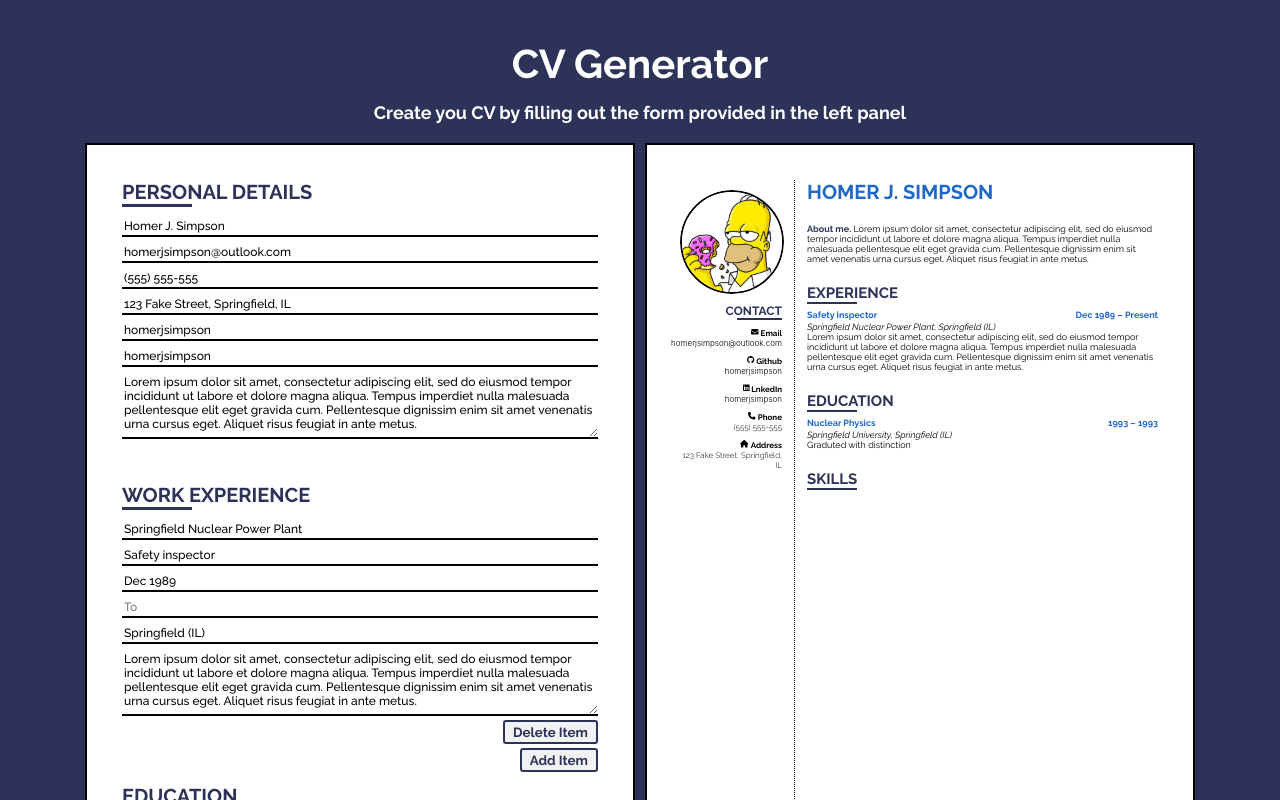
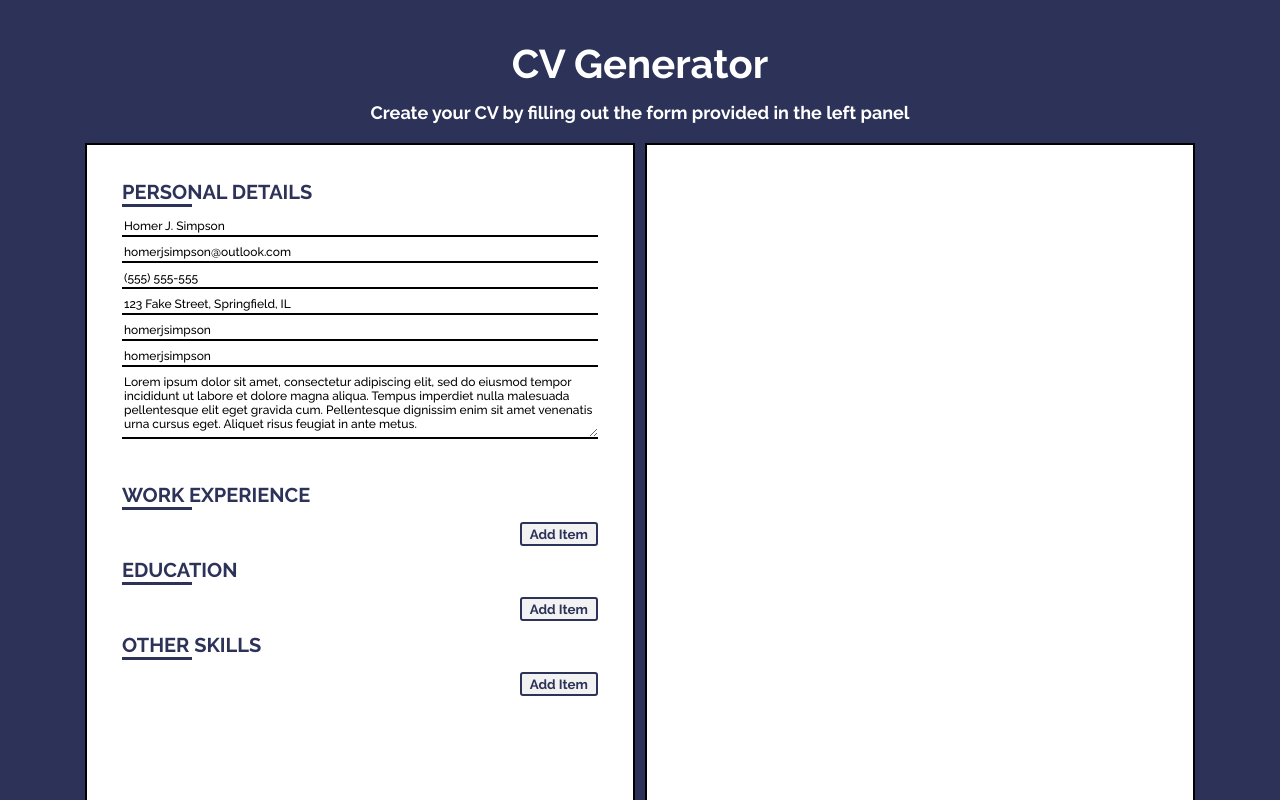
Before and after one commit to ccardonaguillen/cv-generator, a React (Create React App) app: page / in a window 1280 px wide. Shown: the top 800 px of the page. Built offline with nearby package versions, Linux system fonts and the light colour scheme.

Commit message:
Refactor CV form div to use functional components

```diff
--- a/src/components/App.js
+++ b/src/components/App.js
@@ -1,43 +1,35 @@
-import { Component } from 'react';
+import { Component, useState } from 'react';
 import '../styles/App.css';
 import CVForm from './CVForm';
 import Preview from './Preview';
 import Credits from './Credits';
 
-class App extends Component {
-    constructor() {
-        super();
-        this.state = {
-            personal: {},
+export default function App(props) {
+    const [content, setContent] = useState({
+        personal: { item: '' },
         experience: { items: [] },
         education: { items: [] },
         skills: { items: [] },
-        };
+    });
 
-        this.updateCV = this.updateCV.bind(this);
+    function updateCV(newContent) {
+        // console.log(newState);
+        setContent({ ...content, ...newContent });
     }
 
-    updateCV(newState) {
-        // console.log(newState);
-        this.setState(newState);
-    }
-
-    render() {
     return (
         <div id="app">
             <div id="hero">
                 <h1>CV Generator</h1>
-                    <h3>Create you CV by filling out the form provided in the left panel</h3>
+                <h3>Create your CV by filling out the form provided in the left panel</h3>
             </div>
 
             <div id="app-container">
-                    <CVForm onChange={this.updateCV} />
-                    <Preview info={this.state} />
+                <CVForm onChange={updateCV} />
+                <div id="preview"></div>
+                {/* <Preview info={this.state} /> */}
             </div>
-                <Credits project="cv-generator"/>
+            <Credits project="cv-generator" />
         </div>
     );
 }
-}
-
-export default App;
--- a/src/components/SectionForms.js
+++ b/src/components/SectionForms.js
@@ -1,34 +1,28 @@
 // import '../styles/PersonalInfoSection.css';
-import React, { Component } from 'react';
+import React from 'react';
 import InputBlock from './InputBlock';
 
+export default function SectionForm(props) {
     function updateItem(e) {
-    const { id, onChange } = this.props;
+        const { id, onChange } = props;
         const field = e.target.id;
         const value = e.target.value;
 
         onChange({ itemId: id, newInfo: { [field]: value } });
     }
 
-class SectionForm extends Component {
-    updateItem = updateItem.bind(this);
-
-    render() {
     return (
         <div>
             <form className="section-form">
-                    {this.props.fields.map((attr, idx) => (
+                {props.fields.map((attr, idx) => (
                     <InputBlock
                         key={idx}
                         attr={attr}
-                            onChange={this.updateItem}
-                            renderDefault={this.props.renderDefault}
+                        onChange={updateItem}
+                        renderDefault={props.renderDefault}
                     />
                 ))}
             </form>
         </div>
     );
 }
-}
-
-export default SectionForm;
--- a/src/components/TemplateSections.js
+++ b/src/components/TemplateSections.js
@@ -1,119 +1,73 @@
 // import '../styles/PersonalInfoSection.css';
-import React, { Component } from 'react';
+import React, { useEffect, useState } from 'react';
 import TemplateSectionHeader from './TemplateSectionHeader';
 import SectionForm from './SectionForms';
 import uniqid from 'uniqid';
 
-function addItem() {
-    this.setState(
-        {
-            items: this.state.items.concat({ id: uniqid(), item: {} }),
-        },
-        () => updateCVForm(this)
-    );
+function StandardSection(props) {
+    const { id, title, fields, onChange } = props;
+    const [item, setItem] = useState({});
+
+    useEffect(() => {
+        onChange({ [id]: item });
+    }, [item]);
+
+    function updateSection({ newInfo }) {
+        setItem(newInfo);
     }
-
-function deleteItem(itemId) {
-    this.setState(
-        {
-            items: this.state.items.filter(({ id }) => id !== itemId),
-        },
-        () => updateCVForm(this)
-    );
-}
-
-function updateSection({ itemId, newInfo }) {
-    const newState =
-        itemId === undefined
-            ? newInfo
-            : {
-                  items: this.state.items.map(({ id, item }) =>
-                      id === itemId ? { id, item: { ...item, ...newInfo } } : { id, item }
-                  ),
-              };
-
-    this.setState(newState, () => updateCVForm(this));
-}
-
-function updateCVForm(section) {
-    section.props.onChange({ [section.props.id]: section.state });
-}
-
-// function componentDidMount() {
-//     this.addItem();
-// }
-
-class StandardSection extends Component {
-    updateSection = updateSection.bind(this);
-
-    componentDidMount() {
-        this.setState(
-            this.props.fields.reduce((acc, field) => ({ ...acc, [field.id]: field.value }), {}),
-            () => updateCVForm(this)
-        );
-    }
-
-    render() {
-        const { id, title, fields } = this.props;
 
     return (
         <div id={id}>
             <TemplateSectionHeader title={title} />
-                <SectionForm onChange={this.updateSection} fields={fields} renderDefault={true} />
+            <SectionForm onChange={updateSection} fields={fields} renderDefault={true} />
         </div>
     );
 }
+
+function ExpandableSection(props) {
+    const [items, setItems] = useState([]);
+    const { id, title, fields, onChange } = props;
+
+    useEffect(() => {
+        onChange({ [id]: items });
+    }, [items]);
+
+    function addItem() {
+        setItems(items.concat({ id: uniqid(), item: {} }));
     }
 
-class ExpandableSection extends Component {
-    state = { items: [] };
+    function deleteItem(itemId) {
+        setItems(items.filter(({ id }) => id !== itemId));
+    }
 
-    addItem = addItem.bind(this);
-    deleteItem = deleteItem.bind(this);
-    updateSection = updateSection.bind(this);
-
-    componentDidMount() {
-        this.addItem();
-        this.setState(
-            {
-                items: this.state.items.concat({
-                    id: uniqid(),
-                    item: this.props.fields.reduce(
-                        (acc, field) => ({ ...acc, [field.id]: field.value }),
-                        {}
-                    ),
-                    renderDefault: true,
-                }),
-            },
-            () => updateCVForm(this)
+    function updateSection({ itemId, newInfo }) {
+        setItems(
+            items.map(({ id, item }) =>
+                id === itemId ? { id, item: { ...item, ...newInfo } } : { id, item }
+            )
         );
     }
-
-    render() {
-        const { id, title, fields } = this.props;
 
     return (
         <div className="template-section" id={id}>
             <TemplateSectionHeader title={title} />
-                {this.state.items.map(({ id, renderDefault }) => (
+            {items.map(({ id, renderDefault }) => (
                 <div className="template-section-item" key={id}>
                     <SectionForm
                         id={id}
-                            onChange={this.updateSection}
+                        onChange={updateSection}
                         fields={fields}
                         renderDefault={renderDefault}
                     />
-                        <button className="del-item" onClick={() => this.deleteItem(id)}>
+                    <button className="del-item" onClick={() => deleteItem(id)}>
                         Delete Item
                     </button>
                 </div>
             ))}
-                <button className="new-item" onClick={this.addItem}>
+            <button className="new-item" onClick={addItem}>
                 Add Item
             </button>
         </div>
     );
 }
-}
-
 export { StandardSection, ExpandableSection };
```
Also changed, not shown: src/components/InputBlock.js (+4 -8 lines). Lines whose indentation alone changed are shown as unchanged.
